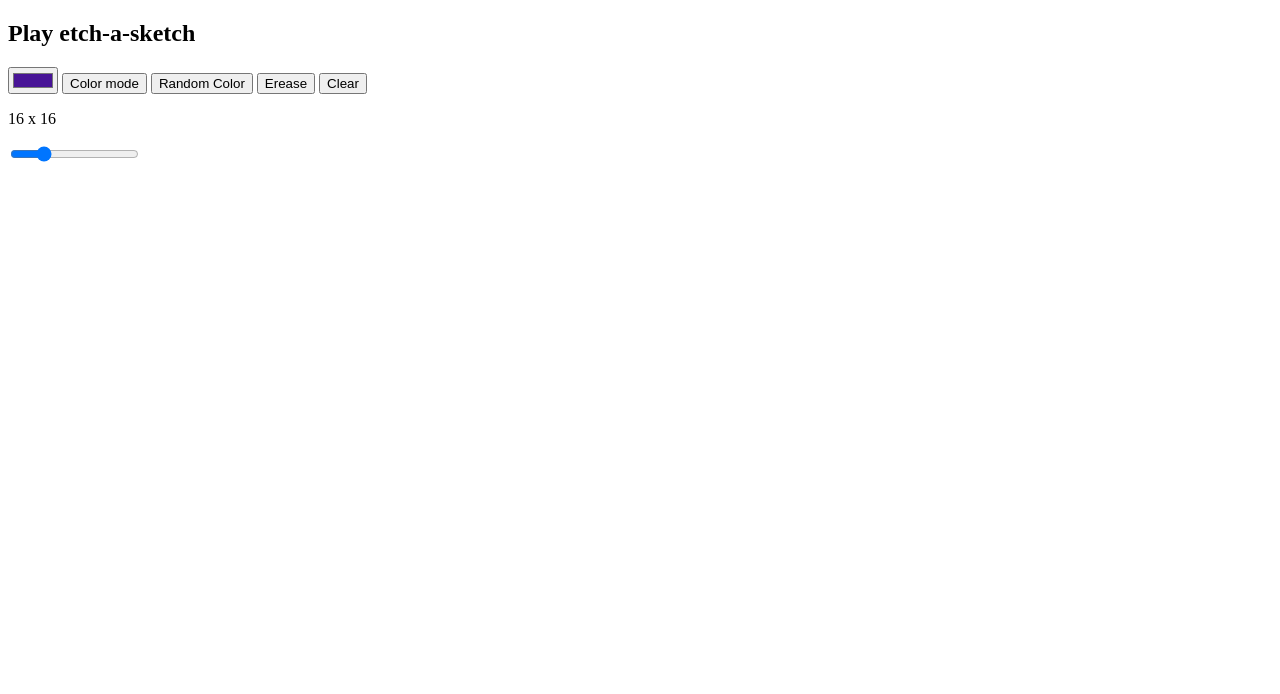
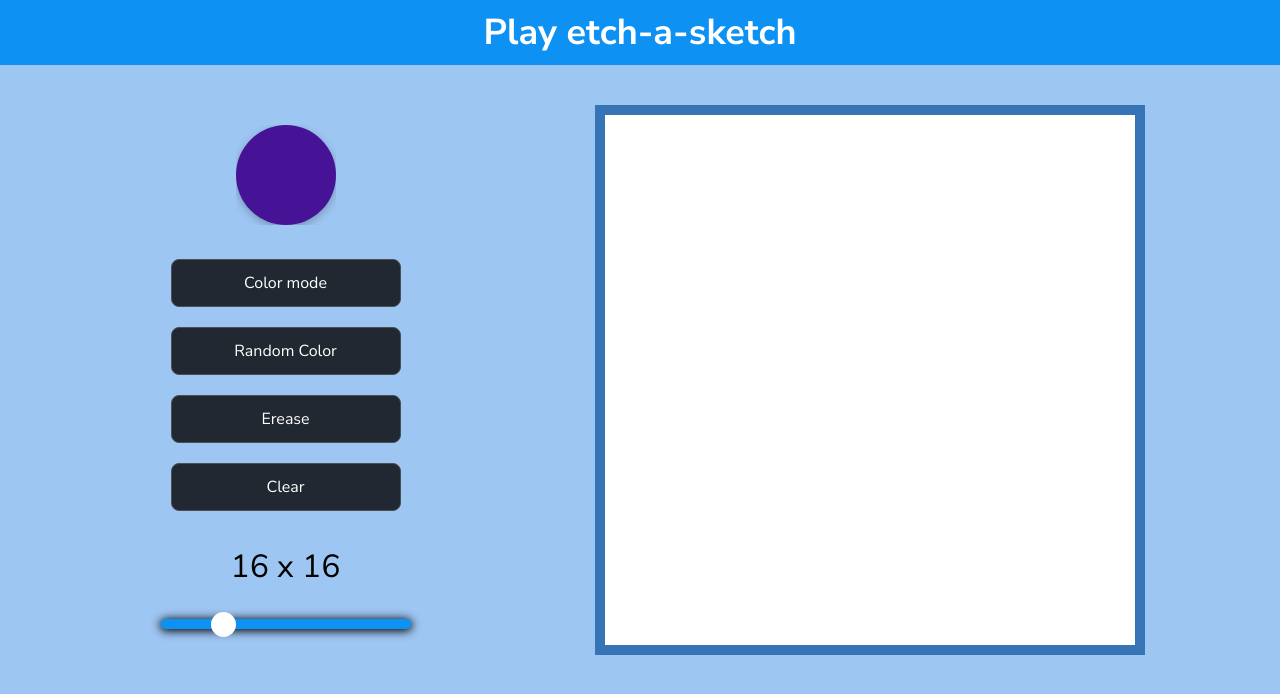
Before and after one commit to JulianBcb07/etch-a-sketch, a plain HTML site: page index.html in a window 1280 px wide. Drawn offline with Linux system fonts and the light colour scheme; the site is published under a folder, as on GitHub Pages, so addresses that start at the root find nothing.

Commit message:
update url  files

```diff
--- a/index.html
+++ b/index.html
@@ -7,7 +7,7 @@
     <title>Etch-a-sketch</title>
     <!-- dependencies -->
     <!-- css -->
-    <link rel="stylesheet" href="/src/styles.css">
+    <link rel="stylesheet" href="./src/styles.css">
     <!-- fonts -->
     <link rel="preconnect" href="https://fonts.googleapis.com">
     <link rel="preconnect" href="https://fonts.gstatic.com" crossorigin>
@@ -48,7 +48,7 @@
         </div>
     </footer>
 
-    <script src="/src/script.js"></script>
+    <script src="./src/script.js"></script>
 </body>
 
 </html>
```
